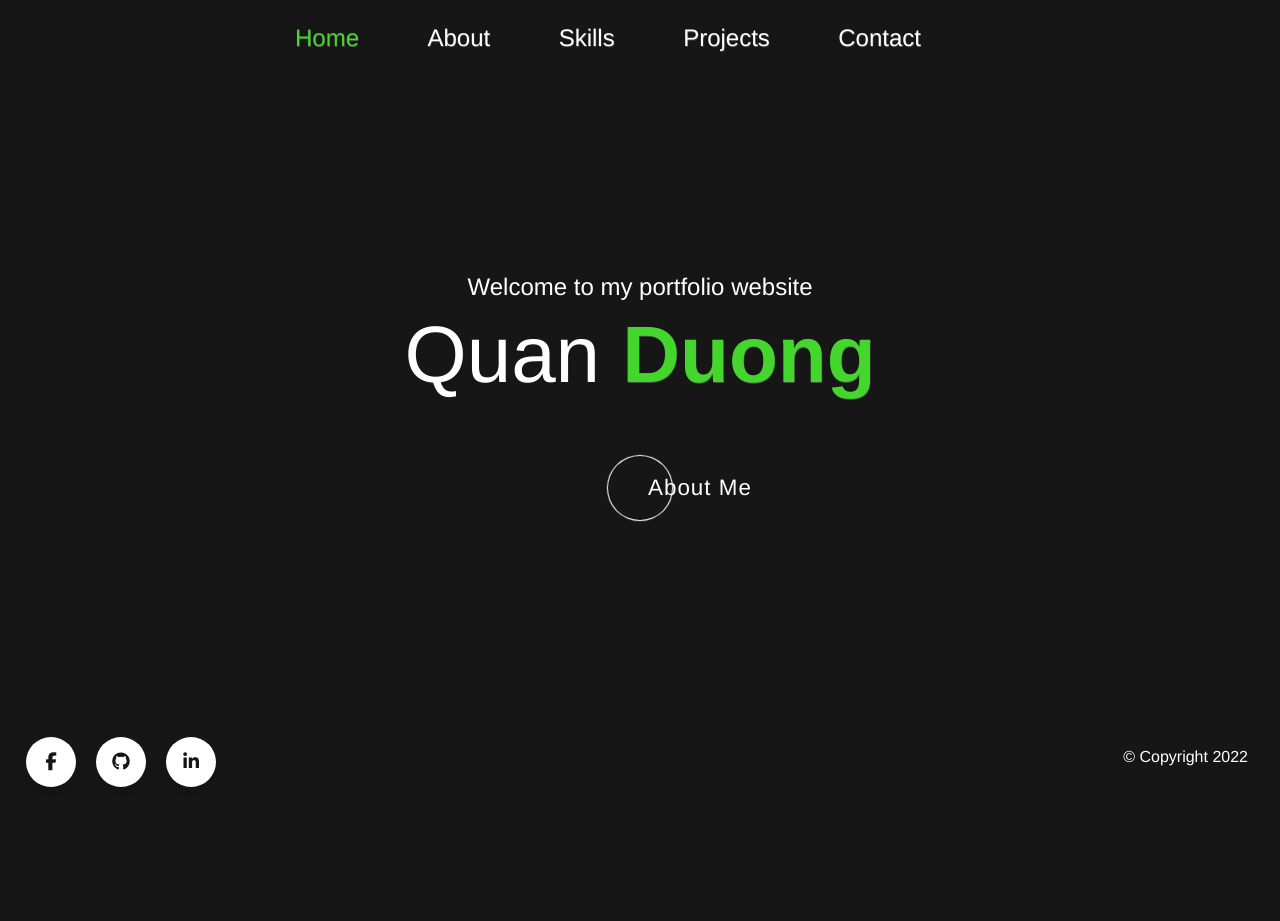
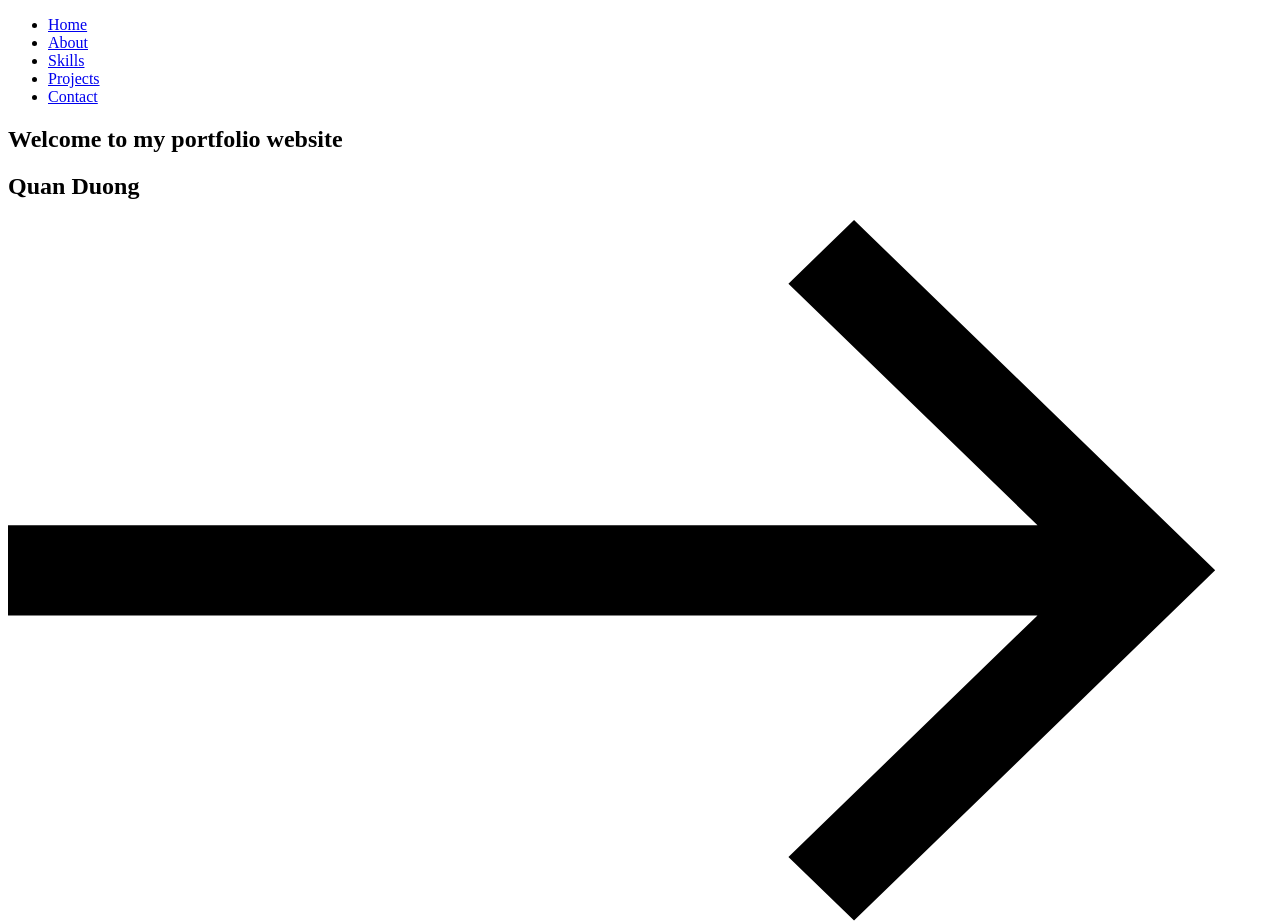
Before and after one commit to quanduong95/portfolio-website, a plain HTML site: page dist/index.html in a window 1280 px wide. Shown: the top 921 px of the page. Before the commit the page ends 800 px from the top, so only its background shows below. Drawn offline with Linux system fonts and the light colour scheme.

Commit message:
wrong file

```diff
--- a/dist/index.html
+++ b/dist/index.html
@@ -5,7 +5,7 @@
   <meta charset="UTF-8">
   <meta http-equiv="X-UA-Compatible" content="IE=edge">
   <meta name="viewport" content="width=device-width, initial-scale=1.0">
-  <link rel="stylesheet" href="./css/main.css">
+  <link rel="stylesheet" type="text/scss" href="./css/main.css">
   <title>Quan's Portfolio Website</title>
   <link rel="icon" href="./img/people.png">
 </head>
```
